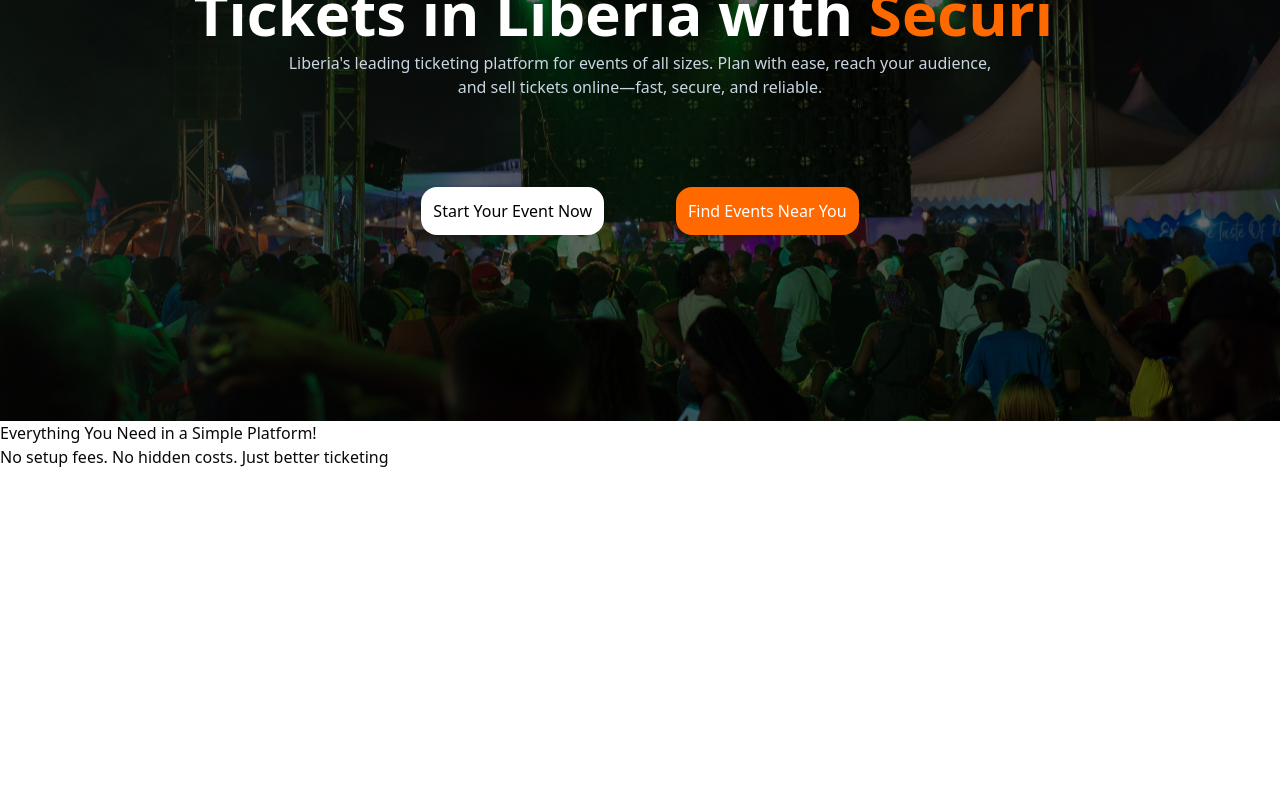
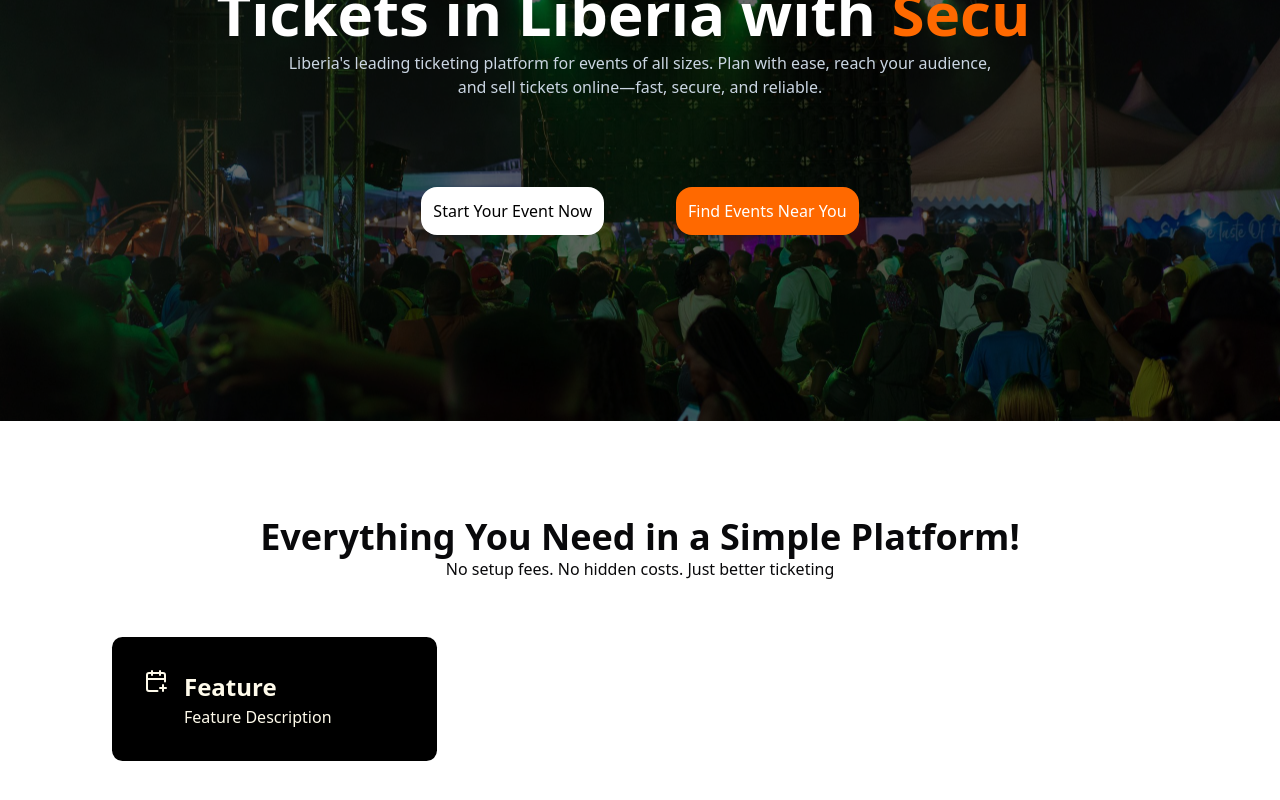
Before and after one commit to boakaidorborkamara/ticketzorr_frontend, a Next.js app: page / in a window 1280 px wide. Shown: the part 410-1210 px from the top of the page. Before the commit the page ends 879 px from the top, so only its background shows below. Built offline with nearby package versions, Linux system fonts and the light colour scheme.

Commit message:
add feature section with error

```diff
--- /dev/null
+++ b/src/components/feature-card.tsx
@@ -0,0 +1,16 @@
+import { CalendarPlus } from 'lucide-react';
+
+
+export function FeatureCard(title?: string, description?: string) {
+  return (
+        <div>
+          <div className="bg-black text-amber-50 p-8 rounded-lg m-4 flex gap-4">
+            <CalendarPlus/>
+            <div>
+              <h3 className="font-bold text-[24px]">Feature</h3>
+              <p className="text-[16px">Feature Description</p>
+            </div>
+          </div>
+        </div>
+  );
+}
--- a/src/components/features-section.tsx
+++ b/src/components/features-section.tsx
@@ -1,8 +1,39 @@
+import NextImage from "next/image";
+import { FeatureCard } from "./feature-card";
+
+
+
+
 export function FeaturesSection() {
+
+  // feature type
+  type featuresType = {
+    title: string,
+    description: string,
+  }
+
+  // feature list
+  const featuresList: featuresType[] = [
+
+    {title: "Customizable Event Pages", description: "Create stunning event pages that reflect your brand and captivate your audience."},
+
+  ]
+
   return (
-    <div>
-        <h1>Everything You Need in a Simple Platform!</h1>
-        <p>No setup fees. No hidden costs. Just better ticketing</p>
+    <div className="p-24">
+        <h1 className="text-center text-4xl font-bold ">Everything You Need in a Simple Platform!</h1>
+        <p className="text-center text-[888484]">No setup fees. No hidden costs. Just better ticketing</p>
+
+        {/* Cards  */}
+        <div className="grid grid-cols-3 gap-2 mt-10">
+
+          {featuresList.map((feature, i)=>{
+            console.log(i);
+            return <FeatureCard index={4}/>
+          })}
+        </div>
+
+
     </div>
   );
 }
```
